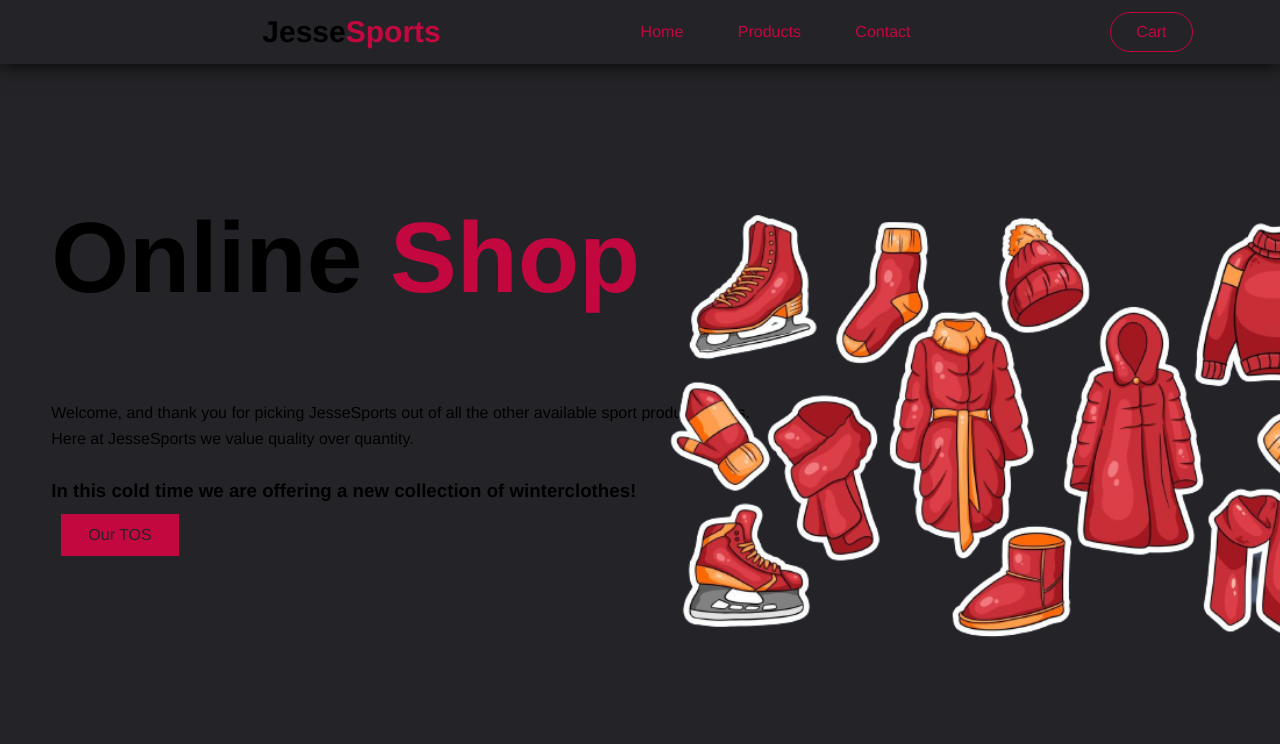
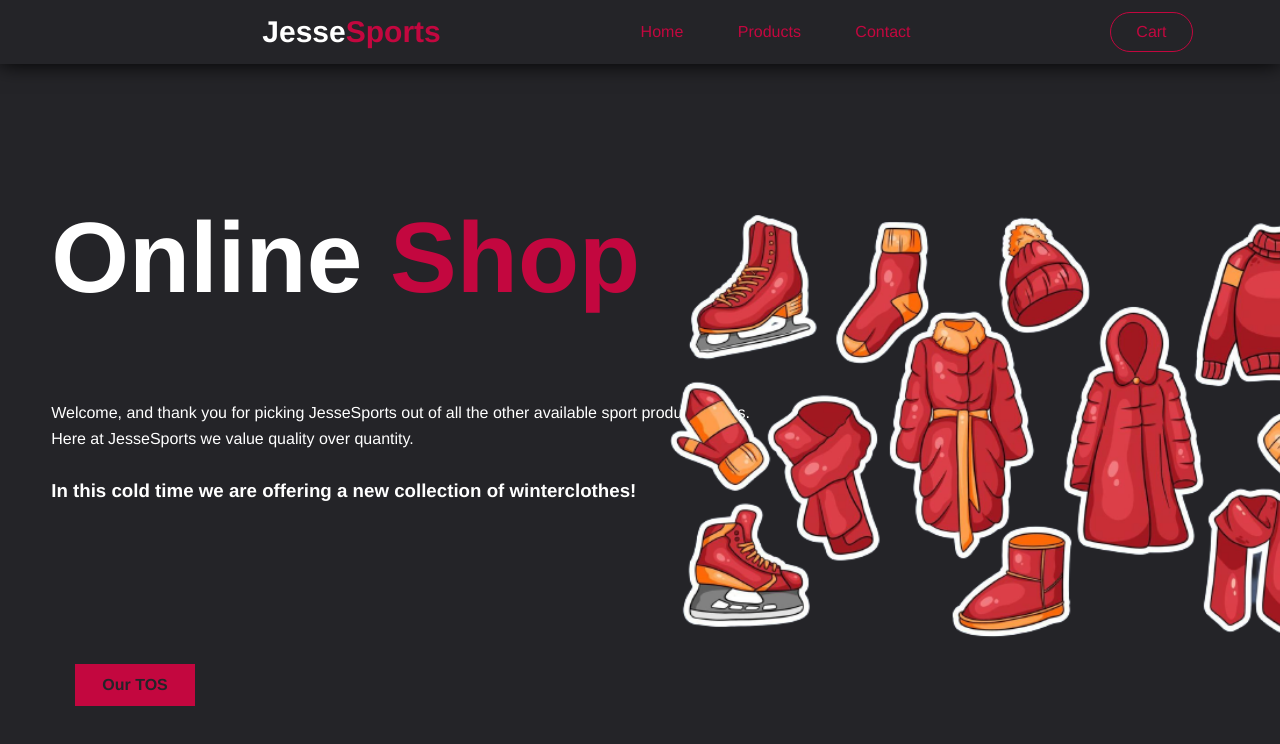
Before and after one commit to LeenstraJesse/https-github.com-LeenstraJesse-module2_week3_eindopdracht, a plain HTML site: page index.html in a window 1280 px wide. Shown: the top 744 px of the page. Drawn offline with Linux system fonts and the light colour scheme.

Commit message:
Add files via upload

```diff
--- a/assets/css/style.css
+++ b/assets/css/style.css
@@ -3,6 +3,7 @@
     padding: 0;
     box-sizing: border-box;
     font-family: Helvetica, sans-serif;
+    color: white;
 }
 
 #section {
@@ -20,7 +21,7 @@ section header {
 section header .logo {
     font-size: 30px;
     text-decoration: none;
-    color: black;
+    color: white;
     font-weight: bold;
     margin: 15px 0;
 }
@@ -82,7 +83,7 @@ section .texts h1 {
     top: 25%;
     left: 4%;
     font-size: 100px;
-    color: black;
+    color: white;
 }
 
 section .texts h1 span {
@@ -100,12 +101,13 @@ section .texts p {
 
 section .btn {
     position: relative;
-    padding-top: 450px;
+    padding-top: 600px;
     padding-right: 155px;
     width: 340px;
     display: flex;
     align-items: center;
-    justify-content: space-around
+    justify-content: space-around;
+    margin-left: 15px;
 }
 
 section .btn .tos {
@@ -113,6 +115,7 @@ section .btn .tos {
     color: #242428;
     cursor: pointer;
     margin-left: 55px;
+    font-weight: bold;
 }
 
 section .btn p {
@@ -139,5 +142,5 @@ section .texts h3 {
     position: absolute;
     top: 60%;
     left: 4%;
-    color: black;
+    color: white;
 }
```
